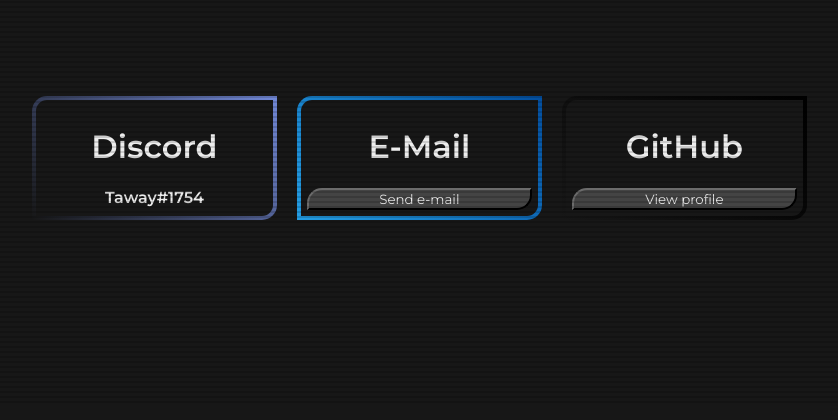
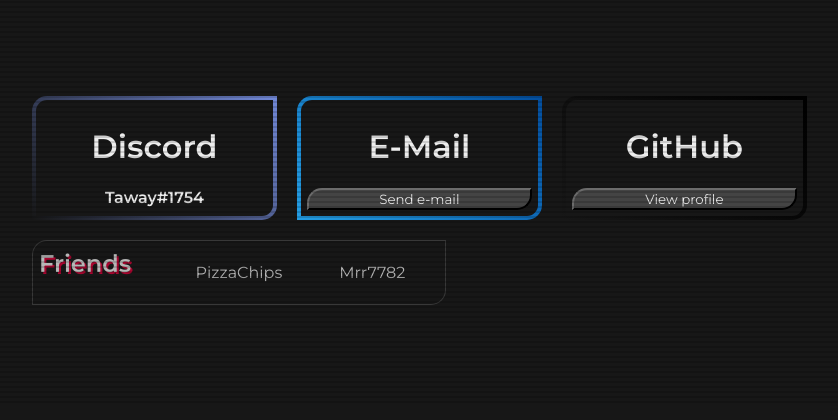
Before and after one commit to MysteriousTaway/Taway.dev, a PHP site: page /contact.html in a window 1280 px wide. Shown: the part 396-816 px from the top of the page, without its empty margins (344-1182 px from the left). Run offline with PHP 8.4, Linux system fonts and the light colour scheme.

Commit message:
added friends

```diff
--- a/about.html
+++ b/about.html
@@ -200,7 +200,7 @@
                 <b>Gender: </b> Male<br>
                 <b>Age: </b> 19<br>
                 <b>Nationality: </b>Czech<br>
-                <b>Birthday: </b>13.10(DD.MM)<br>
+                <b>Birthday: </b>13.10.2003(DD.MM.YYYY)<br>
                 <b>16-Personalities: </b>ISTP-T<br>
             </p>
         </span>
--- a/contact.html
+++ b/contact.html
@@ -78,6 +78,19 @@
             </form>
         </span>
     </div>
+    <div class="row center">
+        <div class="friends">
+            <span>
+                <h2>Friends</h2>
+                <p>
+                    <a target="_blank" href="https://pizzachips.xyz">PizzaChips</a>
+                </p>
+                <p>
+                    <a target="_blank" href="https://konpyujin.icu/">Mrr7782</a>
+                </p>
+            </span>
+        </div>
+    </div>
 </body>
 
 </html>
--- a/src/contact.css
+++ b/src/contact.css
@@ -30,6 +30,47 @@
     .gmobile {
         opacity: 100%;
     }
+}
+.friends {
+    /* border: solid 4px var(--BGAccent); */
+    margin: 10px;
+    padding: 6px;
+    /* border-radius: 15px 0px 15px 0px; */
+    background: linear-gradient(var(--BGDark), var(--BGDark)) padding-box,
+    linear-gradient(to right, var(--BGLight), var(--BGLight)) border-box;
+    border-radius: 15px 0px 15px 0px;
+    border: 1px solid transparent;
+
+    min-width: 400px;
+    max-width: 400px;
+
+    min-height: none;
+    max-height: none;
+
+    position: relative;
+
+    opacity: 75%;
+}
+
+.friends a:hover {
+    color: var(--BGAccent);
+}
+
+.friends:hover {
+    background: linear-gradient(var(--BGDark), var(--BGDark)) padding-box,
+    linear-gradient(to right, var(--BGLight), var(--BGAccent)) border-box;
+}
+
+.friends h2 {
+    text-shadow: 2px 2px var(--BGAccent);
+    text-align: left;
+    margin-top: 2px;
+}
+
+.friends span {
+    display: grid;
+    grid-template-columns: 1fr 1fr 1fr;
+    text-align: center;
 }
 
 .contact {
```
